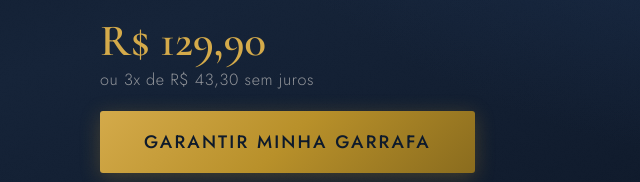
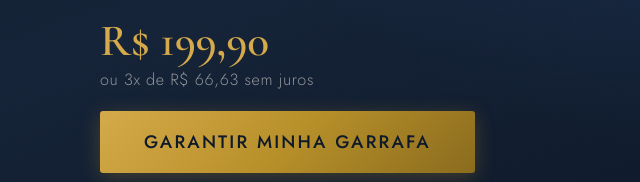
Before and after one commit to igororlandi999/overwine-landing-pages, a plain HTML site: page index.html in a window 1280 px wide. Shown: the part 570-752 px from the top of the page, 0-640 px from the left. Drawn offline with nearby package versions, Linux system fonts and the light colour scheme.

Commit message:
Atualiza preço do vinho para R$ 199,90
Co-Authored-By: Claude Sonnet 4.6 <noreply@anthropic.com>

```diff
--- a/index.html
+++ b/index.html
@@ -43,8 +43,8 @@
 
         <!-- === PREÇO — edite aqui === -->
         <div class="hero__price-block">
-          <span class="hero__price">R$ 129,90</span>
-          <span class="hero__installment">ou 3x de R$ 43,30 sem juros</span>
+          <span class="hero__price">R$ 199,90</span>
+          <span class="hero__installment">ou 3x de R$ 66,63 sem juros</span>
         </div>
 
         <a href="#comprar" class="btn-gold btn-gold--lg">Garantir minha garrafa</a>
@@ -299,8 +299,8 @@
 
       <!-- === PREÇO — edite aqui === -->
       <div class="cta-final__price-block">
-        <span class="cta-final__price">R$ 129,90</span>
-        <span class="cta-final__installment">ou 3x de R$ 43,30 sem juros</span>
+        <span class="cta-final__price">R$ 199,90</span>
+        <span class="cta-final__installment">ou 3x de R$ 66,63 sem juros</span>
       </div>
 
       <a href="#" class="btn-gold btn-gold--lg">Garantir minha garrafa</a>
@@ -330,8 +330,8 @@
   ========================= -->
   <div class="sticky-cta" id="stickyCta">
     <div class="sticky-cta__price">
-      <span class="sticky-cta__value">R$ 129,90</span>
-      <span class="sticky-cta__inst">3x de R$ 43,30</span>
+      <span class="sticky-cta__value">R$ 199,90</span>
+      <span class="sticky-cta__inst">3x de R$ 66,63</span>
     </div>
     <a href="#comprar" class="btn-gold btn-gold--sm">Garantir minha garrafa</a>
   </div>
```
